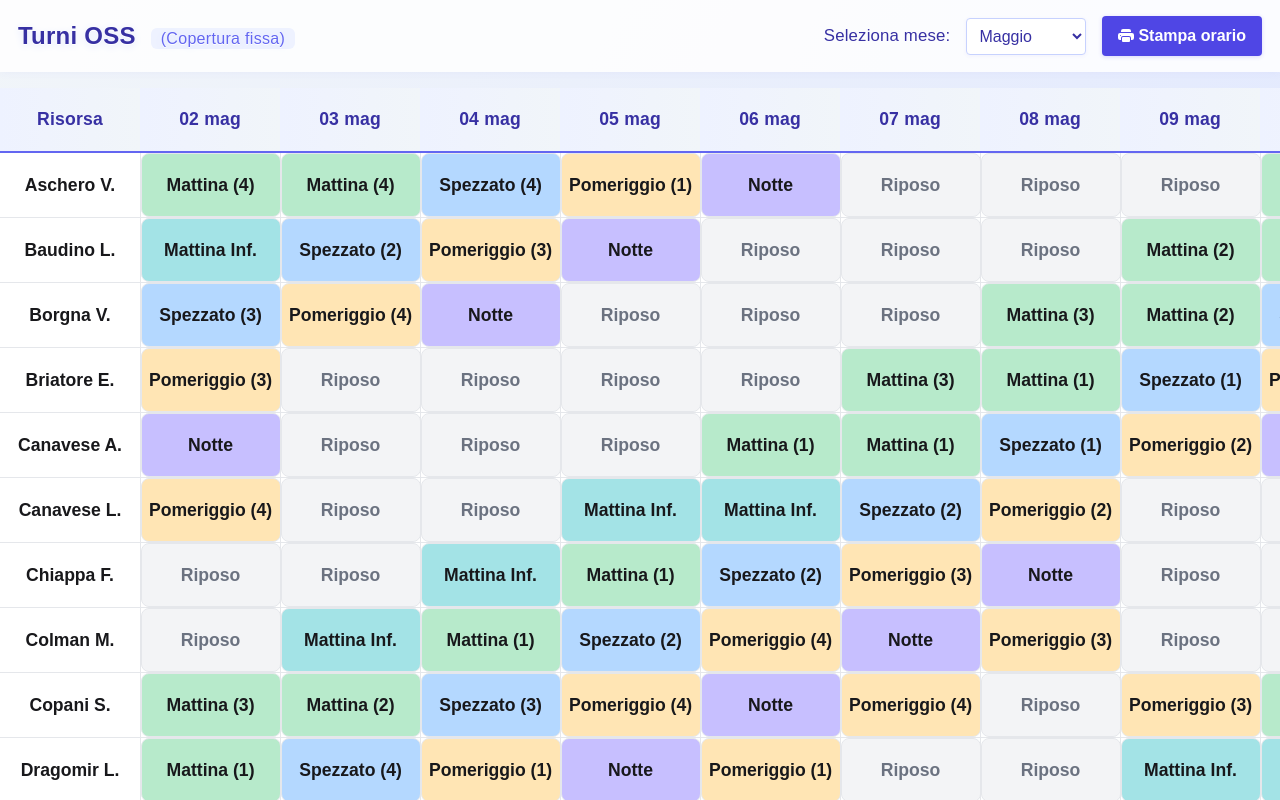
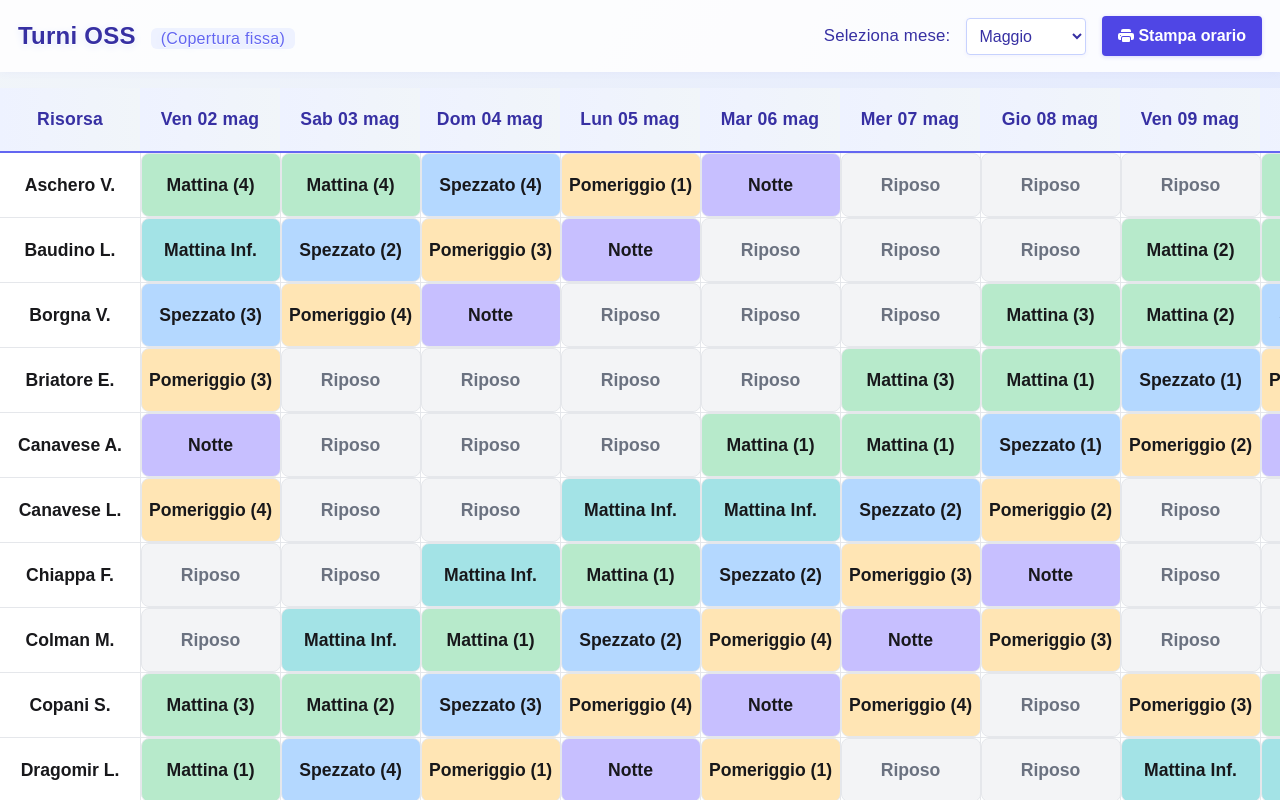
Before and after one commit to OscarC03/rsa-schedule, a Next.js app: page /dashboard in a window 1280 px wide. Built offline with nearby package versions, Linux system fonts and the light colour scheme.

Commit message:
feat: enhance date formatting to include Italian weekday and improve readability

```diff
--- a/src/app/dashboard/page.tsx
+++ b/src/app/dashboard/page.tsx
@@ -665,9 +665,13 @@ export default function Page() {
   }
 
   const convertDateToString = (date: string): string => {
-    let currDate = new Date(date);
-    const dateTxt: string = currDate.toLocaleDateString('it-IT', {day: "2-digit", month: "short"});
-    return dateTxt;
+    const currDate = new Date(date);
+    // Ottieni giorno della settimana in italiano, 3 lettere, con la prima maiuscola
+    const dayOfWeek = currDate.toLocaleDateString('it-IT', { weekday: 'short' });
+    const day = currDate.toLocaleDateString('it-IT', { day: "2-digit" });
+    const month = currDate.toLocaleDateString('it-IT', { month: "short" });
+    // Es: "Gio 01 mag"
+    return `${dayOfWeek.charAt(0).toUpperCase() + dayOfWeek.slice(1)} ${day} ${month}`;
   }
 
   useEffect(() => {
```
